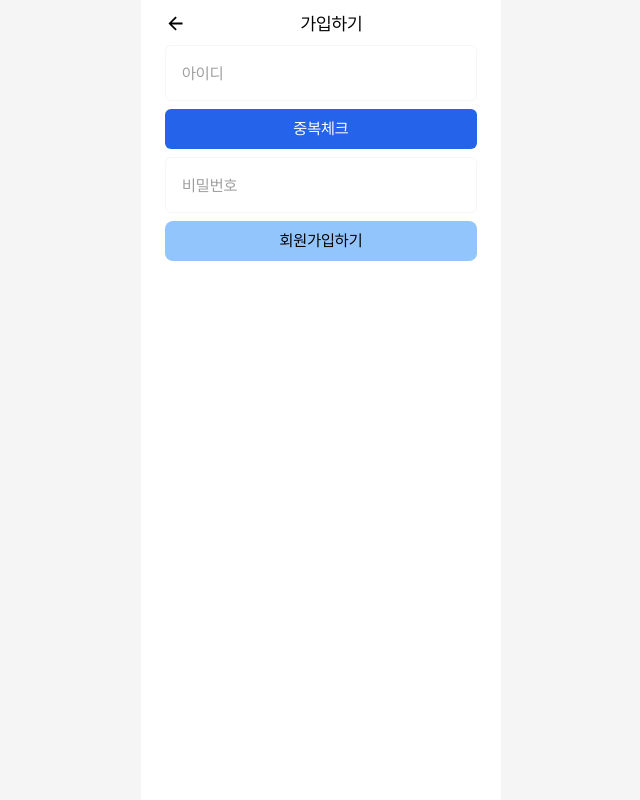
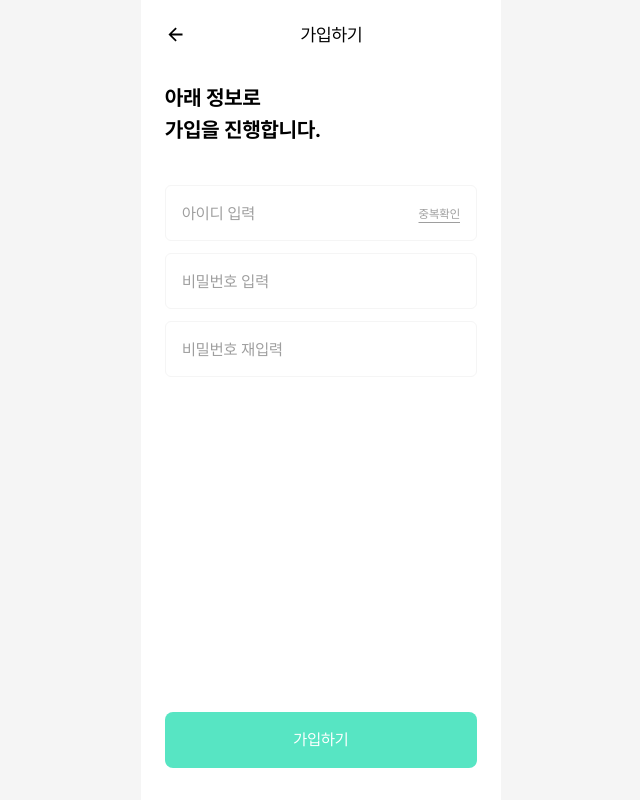
Before and after one commit to LinkDiary-Lingda/Lingda-Nextjs, a Next.js app: page /join in a window 1280 px wide. Shown: the whole page, without its empty margins (319-959 px from the left). Built offline with nearby package versions, Linux system fonts and the light colour scheme.

Commit message:
[LINGDA-46] feat: InputGroupWithBtn Component

```diff
--- a/src/app/join/page.tsx
+++ b/src/app/join/page.tsx
@@ -4,11 +4,14 @@ import { SubmitHandler, useForm } from 'react-hook-form';
 import InputGroup from '../../components/InputGroup';
 import { checkDuplicateUser, joinMember } from '@/service/member';
 import BackHeader from '@/components/BackHeader';
+import InputGroupWithBtn from '@/components/InputGroupWithBtn';
+import NextButton from '@/components/NextButton';
 
 export default function Join() {
   type LoginInputs = {
     username: string;
     password: string;
+    passwordConfirm: string;
   };
   const [dupChecked, setDupChecked] = useState(false);
   const {
@@ -16,42 +19,63 @@ export default function Join() {
     handleSubmit,
     formState: { errors },
     getValues,
+    setError,
+    clearErrors,
   } = useForm<LoginInputs>();
-  const onSumbit: SubmitHandler<LoginInputs> = async (data) => {
-    if (!dupChecked) return;
-    await joinMember(data);
+
+  const onSumbit: SubmitHandler<LoginInputs> = async ({
+    username,
+    password,
+  }) => {
+    if (!dupChecked) {
+      return setError('username', { message: '아이디 중복 확인이 필요해요.' });
+    }
+    await joinMember({ username, password });
   };
 
   const handleUsernameCheck = async () => {
     const username = getValues().username;
     if (!dupChecked && username) {
       const duplicated = await checkDuplicateUser(username);
-      if (!duplicated) setDupChecked(true);
+      if (duplicated === false) {
+        setDupChecked(true);
+        clearErrors('username');
+      }
     }
   };
   return (
     <div className="flex flex-col gap-2">
       <BackHeader title="가입하기" />
-      <form className="flex flex-col gap-2" onSubmit={handleSubmit(onSumbit)}>
-        <InputGroup
+      <div className="py-4 text-Heading-3 font-pretendardBold">
+        <h1>아래 정보로</h1>
+        <h1>가입을 진행합니다.</h1>
+      </div>
+      <form
+        className="py-4 flex flex-col gap-3"
+        onSubmit={handleSubmit(onSumbit)}
+      >
+        <InputGroupWithBtn
           type="text"
-          placeholder="아이디"
+          placeholder="아이디 입력"
           error={errors.username}
           register={() =>
             register('username', {
               required: { value: true, message: '아이디를 입력해주세요' },
+              pattern: {
+                value: /^[a-z0-9_-]{3,15}$/g,
+                message: '3~15자 사이의 영문, 숫자만 가능해요.',
+              },
             })
           }
+          btnTitle="중복확인"
+          btnOnClick={handleUsernameCheck}
+          btnHandled={dupChecked}
+          btnHandledMsg="사용가능한 아이디예요."
+          setBtnState={setDupChecked}
         />
-        <button
-          className="bg-blue-600 text-white p-2 rounded-md"
-          onClick={handleUsernameCheck}
-        >
-          중복체크
-        </button>
         <InputGroup
           type="password"
-          placeholder="비밀번호"
+          placeholder="비밀번호 입력"
           error={errors.password}
           register={() =>
             register('password', {
@@ -59,9 +83,25 @@ export default function Join() {
             })
           }
         />
-        <button type="submit" className="bg-blue-300 p-2 rounded-lg">
-          회원가입하기
-        </button>
+        <InputGroup
+          type="password"
+          placeholder="비밀번호 재입력"
+          error={errors.passwordConfirm}
+          register={() =>
+            register('passwordConfirm', {
+              required: {
+                value: true,
+                message: '비밀번호를 입력해주세요.',
+              },
+              validate: (value) =>
+                value === getValues().password ||
+                '비밀번호가 일치하지 않습니다.',
+            })
+          }
+        />
+        <div className="absolute bottom-8">
+          <NextButton text="가입하기" errors={errors} />
+        </div>
       </form>
     </div>
   );
--- a/src/components/BackHeader.tsx
+++ b/src/components/BackHeader.tsx
@@ -6,12 +6,18 @@ export default function BackHeader({ title }: { title: string }) {
   const router = useRouter();
   return (
     <nav>
-      <ul className="flex flex-row justify-between items-center">
-        <li className="text-Heading-3" onClick={router.back}>
+      <ul className="flex flex-row justify-between items-center h-[48px]">
+        <li
+          className="text-Heading-3 cursor-pointer"
+          onClick={router.back}
+          aria-label="go-back-button"
+        >
           <IoMdArrowBack />
         </li>
         <li>
-          <p className="text-Heading-4">{title}</p>
+          <p className="text-Heading-4" aria-label="title">
+            {title}
+          </p>
         </li>
         <li></li>
       </ul>
--- /dev/null
+++ b/src/components/InputGroupWithBtn.tsx
@@ -0,0 +1,81 @@
+'use client';
+import React, { useState } from 'react';
+import { FieldError } from 'react-hook-form';
+import cls from 'classnames';
+
+type InputProps = {
+  label?: string;
+  placeholder: string;
+  type: string;
+  register: () => any;
+  btnTitle: string;
+  btnOnClick: () => any;
+  btnHandled: boolean;
+  btnHandledMsg: string;
+  setBtnState: (status: boolean) => void;
+  error?: FieldError;
+};
+
+export default function InputGroupWithBtn({
+  label,
+  placeholder,
+  type,
+  register,
+  btnTitle,
+  btnOnClick,
+  btnHandled,
+  btnHandledMsg,
+  setBtnState,
+  error,
+}: InputProps) {
+  const [value, setValue] = useState('');
+  const { onChange, name } = register();
+  const handleInputChange = (e: React.ChangeEvent<HTMLInputElement>) => {
+    setValue(e.target.value);
+    setBtnState(false);
+    onChange(e);
+  };
+  return (
+    <div className="flex flex-col gap-1">
+      {label && <label htmlFor={name}>{label}</label>}
+      <div
+        className={cls(
+          'flex flex-row items-center justify-between w-[312px] h-[56px] px-4 border rounded-md',
+          { 'border-Gray-02': !error || !value },
+          { 'border-Primary-02': value && !btnHandled },
+          { 'border-Blue-02': btnHandled },
+          { 'border-Red-02': error }
+        )}
+      >
+        <input
+          {...register()}
+          onChange={handleInputChange}
+          placeholder={placeholder}
+          type={type}
+          className="outline-none placeholder:text-Gray-06 text-semibold h-[54px] w-[230px]"
+        />
+        <div>
+          <button
+            className={cls(
+              'text-Detail-1 text-Gray-06 underline underline-offset-4',
+              { 'text-Primary-04': value }
+            )}
+            onClick={btnOnClick}
+          >
+            {btnTitle}
+          </button>
+        </div>
+      </div>
+      {error && (
+        <small role="alert" className="text-red-500">
+          {error.message}
+        </small>
+      )}
+      {btnHandled && (
+        <small role="inform" className="text-Blue-02">
+          {btnHandledMsg}
+        </small>
+      )}
+    </div>
+  );
+}
```
